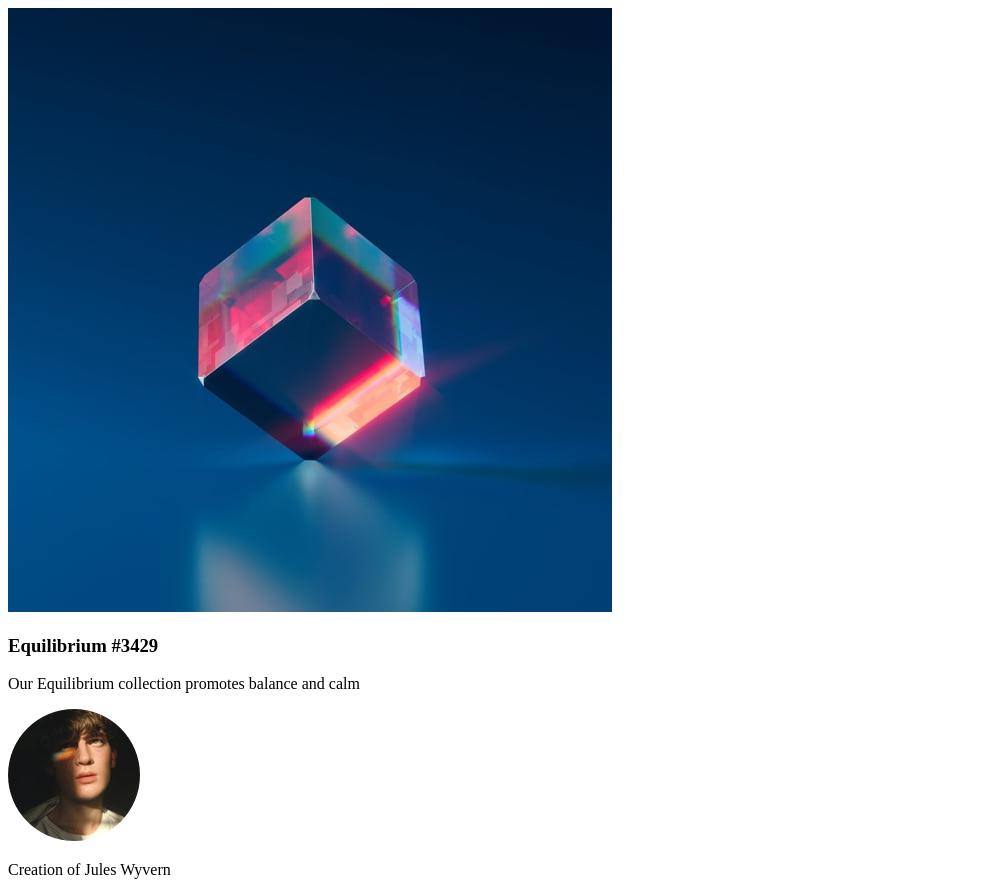
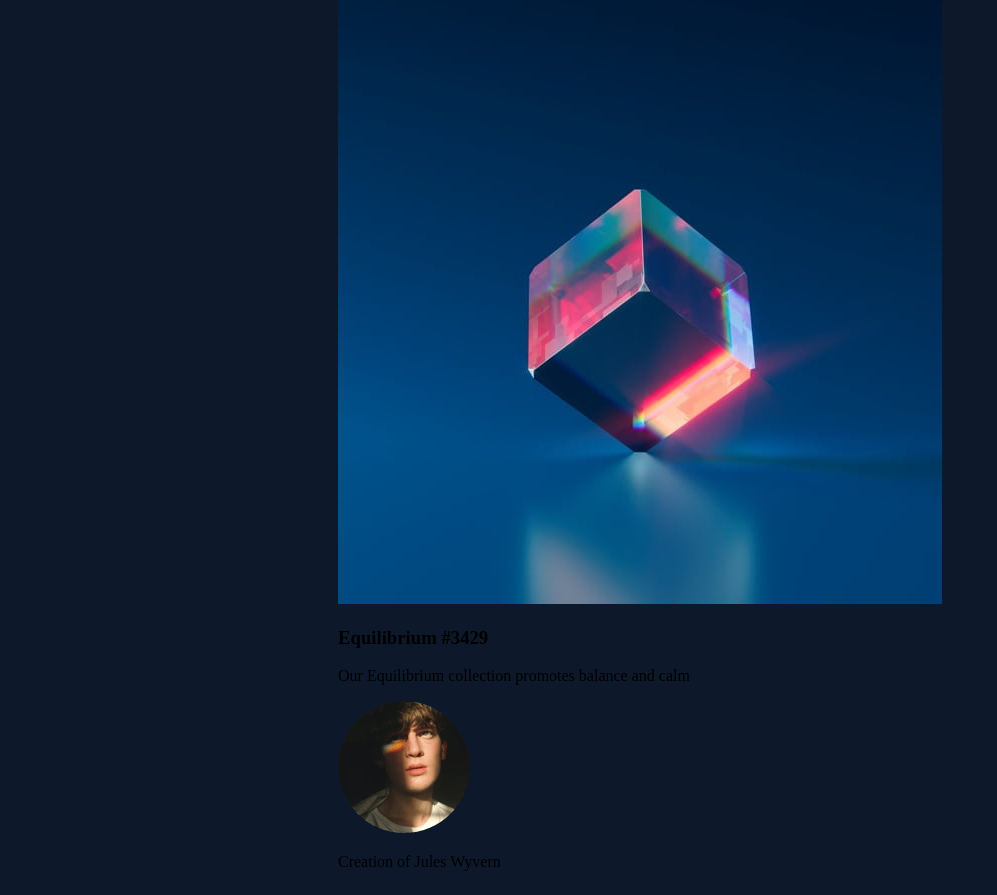
Before and after one commit to im-victor-mendez/nft_preview_card, a React (Vite) app: page / in a window 1280 px wide. Shown: the whole page, without its empty margins (0-997 px from the left). Built offline with nearby package versions, Linux system fonts and the light colour scheme.

Commit message:
style: Styled body

```diff
--- /dev/null
+++ b/src/main.scss
@@ -0,0 +1,9 @@
+@import './sass/colors';
+
+body {
+	background-color: $very-dark-blue-main;
+	display: grid;
+	place-items: center;
+	margin: 0;
+	min-height: 100vh;
+}
--- a/src/main.tsx
+++ b/src/main.tsx
@@ -1,6 +1,7 @@
 import React from 'react'
 import ReactDOM from 'react-dom/client'
 import App from './App.tsx'
+import './main.scss'
 
 ReactDOM.createRoot(document.getElementById('root') as HTMLElement).render(
 	<React.StrictMode>
--- /dev/null
+++ b/src/sass/_colors.scss
@@ -0,0 +1,11 @@
+// Primary
+
+$soft-blue: hsl(215, 51%, 70%);
+$cyan: hsl(178, 100%, 50%);
+
+// Neutral
+
+$very-dark-blue-main: hsl(217, 54%, 11%);
+$very-dark-blue-card: hsl(216, 50%, 16%);
+$very-dark-blue: hsl(215, 32%, 27%);
+$white: hsl(0, 0%, 100%);
```
